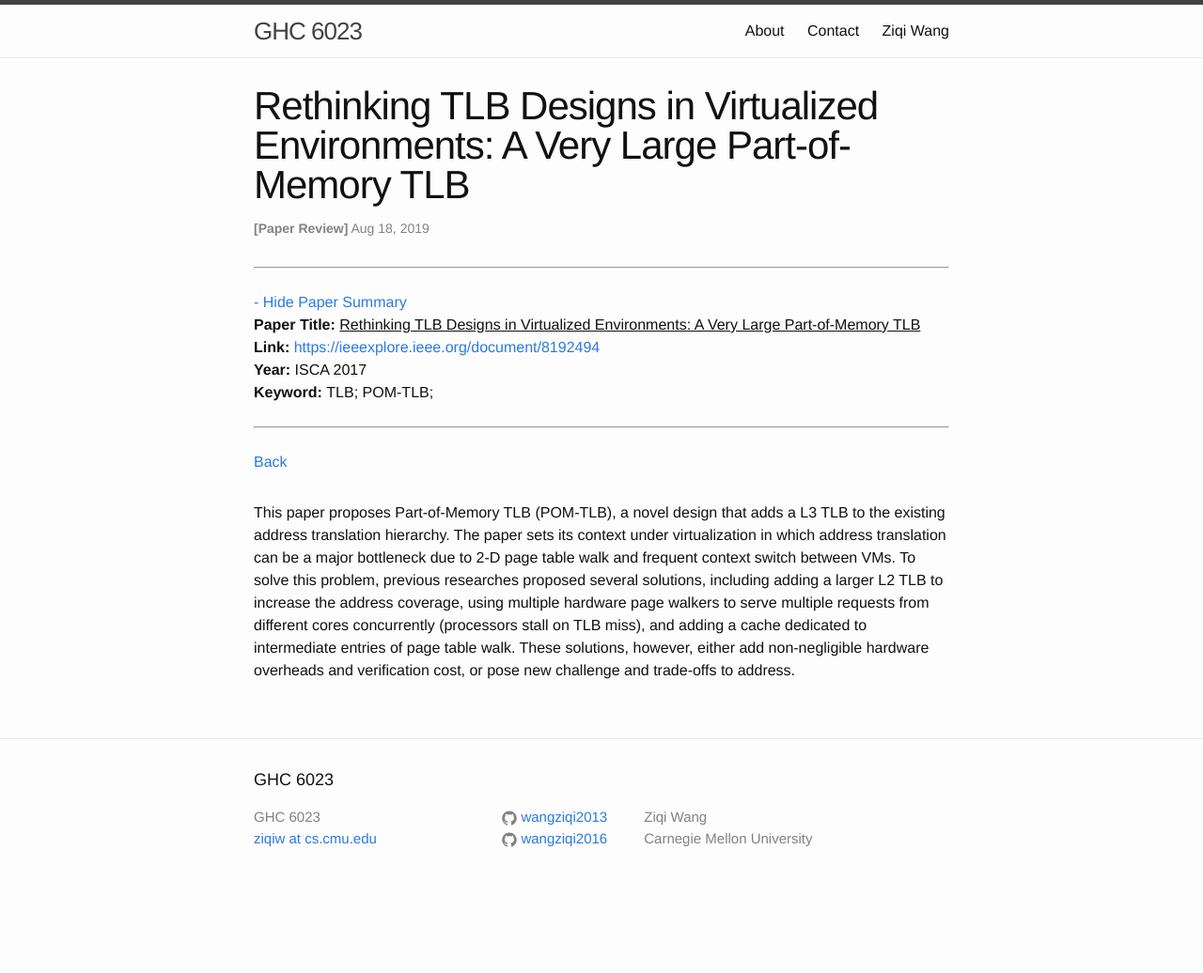
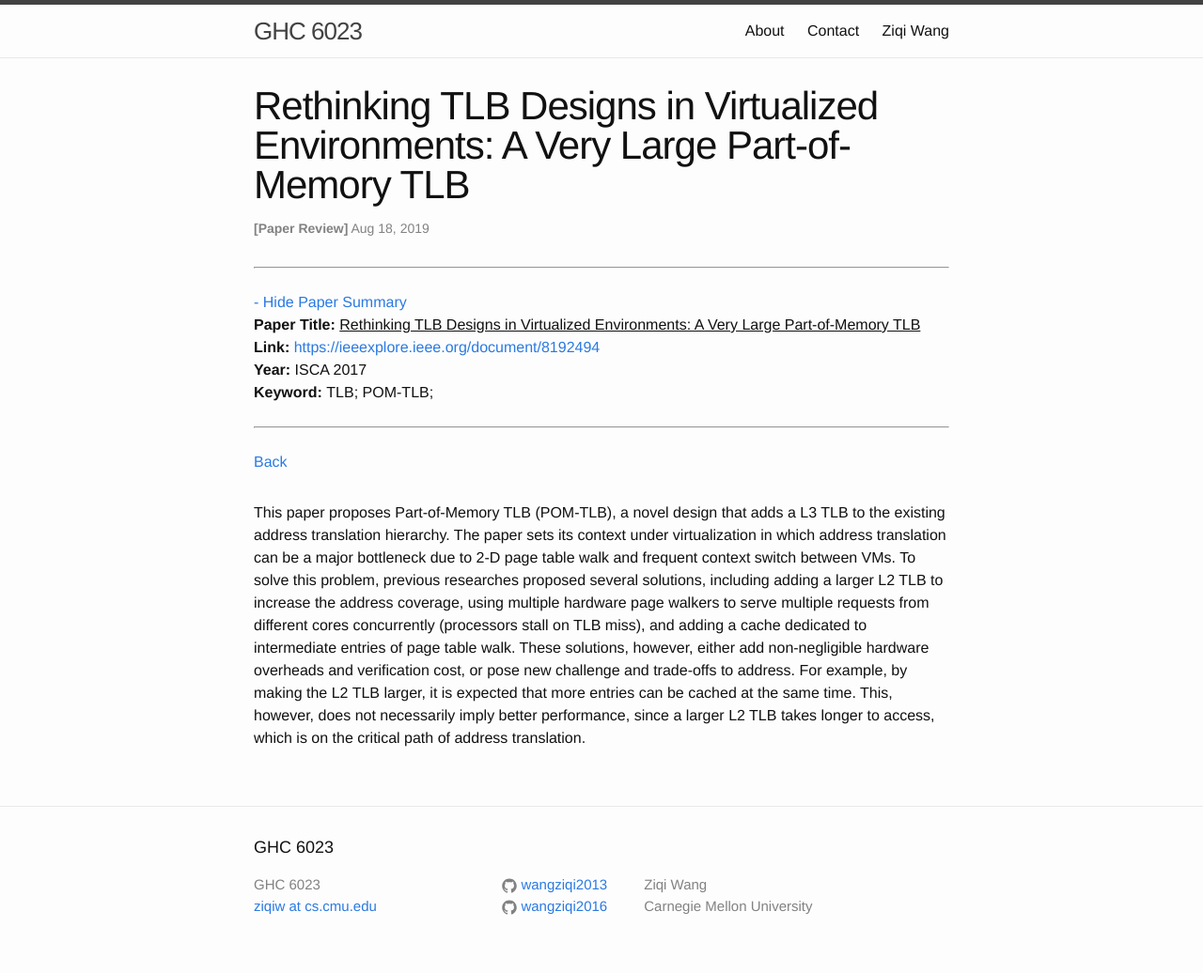
Before and after one commit to wangziqi2013/wangziqi2013.github.io, a Jekyll site: the page built from _posts/2019-08-19-pom-tlb.markdown, in a window 1280 px wide. Shown: the whole page at 94% size. Built offline with Jekyll 4.4.1, drawn with Linux system fonts in a browser that asks for light colours; before the commit the page ends 964 px from its top, so only the background shows below that.

Commit message:
Adding L2 TLB

```diff
--- a/_posts/2019-08-19-pom-tlb.markdown
+++ b/_posts/2019-08-19-pom-tlb.markdown
@@ -19,4 +19,6 @@ due to 2-D page table walk and frequent context switch between VMs. To solve thi
 several solutions, including adding a larger L2 TLB to increase the address coverage, using multiple hardware page walkers
 to serve multiple requests from different cores concurrently (processors stall on TLB miss), and adding a cache dedicated
 to intermediate entries of page table walk. These solutions, however, either add non-negligible hardware overheads and
-verification cost, or pose new challenge and trade-offs to address.
+verification cost, or pose new challenge and trade-offs to address. For example, by making the L2 TLB larger, it is
+expected that more entries can be cached at the same time. This, however, does not necessarily imply better performance,
+since a larger L2 TLB takes longer to access, which is on the critical path of address translation.
```
